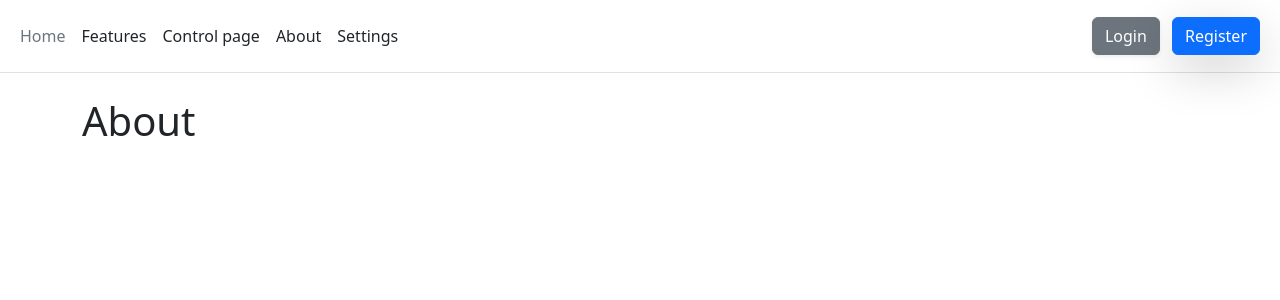
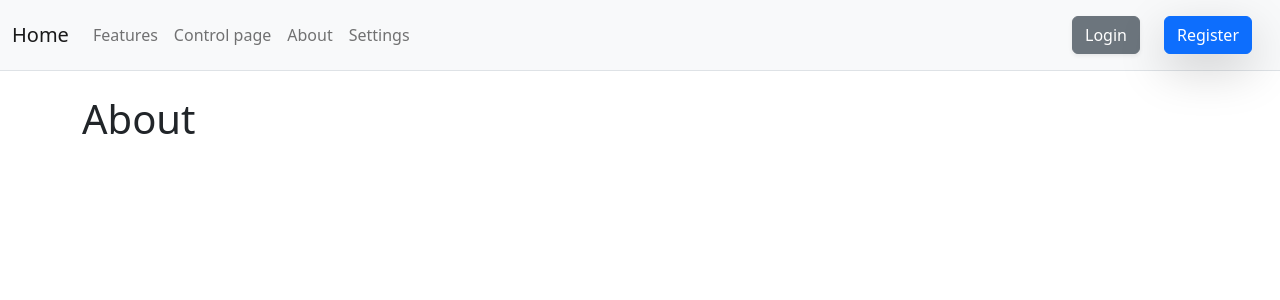
Before and after one commit to woutvos/Hue-control-site, a Flask app: page /about in a window 1280 px wide. Shown: the top 300 px of the page. Run offline with Flask 2, Linux system fonts and the light colour scheme.

Commit message:
New navbar

```diff
--- a/templates/layout.html
+++ b/templates/layout.html
@@ -20,26 +20,45 @@
 </head>
 </body>
 <!-- Navbar -->
-<nav
-    class="navbar d-flex flex-wrap py-3 mb-4 border-bottom align-items-center justify-content-center justify-content-md-between">
+<nav class="navbar navbar-expand-md bg-light border-bottom mb-4 sticky-top">
     <div class="container-fluid">
-        <ul class="nav col-12 col-md-auto mb-2 justify-content-center mb-md-0">
-            <li><a href="{{ url_for('home') }}" class="nav-link px-2 link-secondary">Home</a></li>
-            <li><a href="{{ url_for('features') }}" class="nav-link px-2 link-dark">Features</a></li>
-            <li><a href="{{ url_for('control_page') }}" class="nav-link px-2 link-dark">Control page</a></li>
-            <li><a href="{{ url_for('about') }}" class="nav-link px-2 link-dark">About</a></li>
-            <li><a href="{{ url_for('settings') }}" class="nav-link px-2 link-dark">Settings</a></li>
-        </ul>
-        <div class="text-end">
-            <a href="{{ url_for('login') }}">
-                <button type="button" class="btn btn-secondary me-2 shadow-sm">Login</button>
-            </a>
-            <a href="{{ url_for('register') }}">
-                <button type="button" class="btn btn-primary me-2 shadow-lg">Register</button>
-            </a>
+        <a class="navbar-brand" href="{{ url_for('home') }}">Home</a>
+        <button class="navbar-toggler" type="button" data-bs-toggle="collapse" data-bs-target="#navbarText" aria-controls="navbarText" aria-expanded="false" aria-label="Toggle navigation">
+            <span class="navbar-toggler-icon"></span>
+        </button>
+        <div class="collapse navbar-collapse" id="navbarText">
+            <ul class="navbar-nav me-auto mb-0">
+                <li class="nav-item">
+                    <a class="nav-link" aria-current="page" href="{{ url_for('features') }}">Features</a>
+                </li>
+                <li class="nav-item">
+                    <a class="nav-link" href="{{ url_for('control_page') }}">Control page</a>
+                </li>
+                <li class="nav-item">
+                    <a class="nav-link" href="{{ url_for('about') }}">About</a>
+                </li>
+                <li>
+                    <a class="nav-link" href="{{ url_for('settings') }}">Settings</a>
+                </li>
+            </ul>
+            <div class="text-right-md">
+                <ul class="navbar-nav me-auto mb-0">
+                    <li class="nav-item">
+                        <a class="nav-link" href="{{ url_for('login') }}">
+                            <button type="button" class="btn btn-secondary me-2 shadow-sm">Login</button>
+                        </a>
+                    </li>
+                    <li class="nav-item">
+                        <a class="nav-link" href="{{ url_for('register') }}">
+                            <button type="button" class="btn btn-primary me-2 shadow-lg">Register</button>
+                        </a>
+                    </li>
+                </ul>
+            </div>
         </div>
     </div>
 </nav>
+
 {% block content %}{% endblock %}
 <br>
 </body>
```
